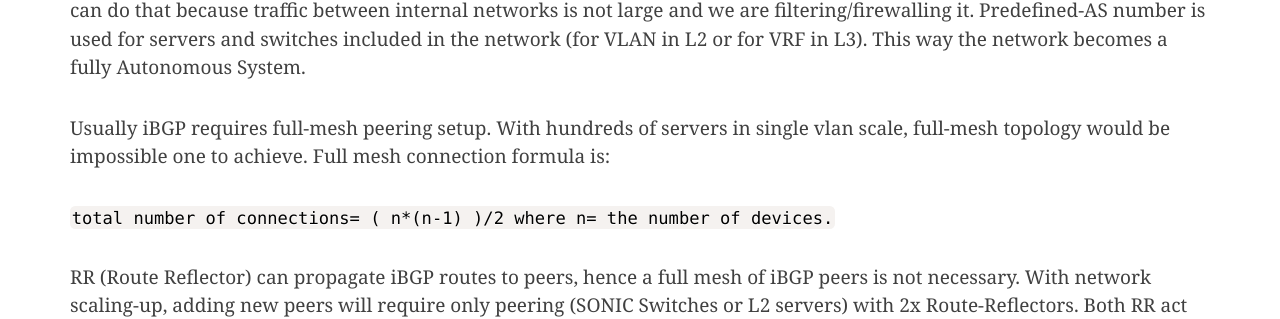
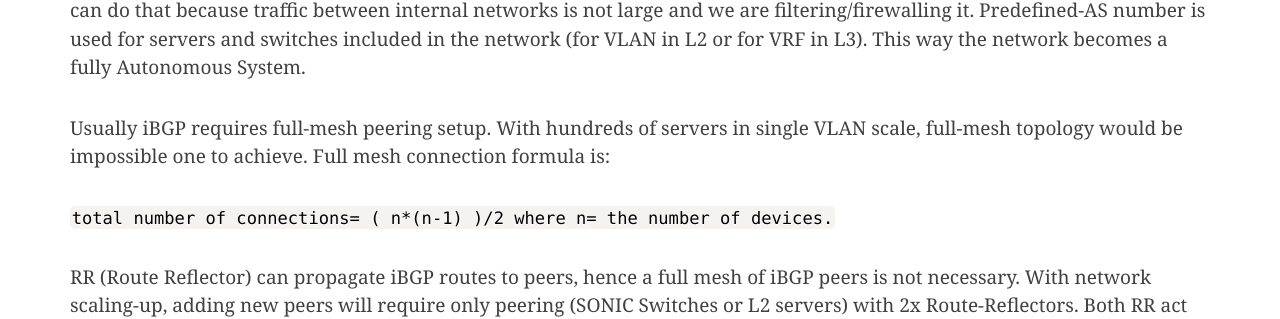
Before and after one commit to RTBHOUSE/techblog, a Jekyll site: the page built from _posts/2021-11-26-L2-EVPN-to-L3-concept-part3.markdown, in a window 1280 px wide and 900 px high, scrolled down 1958 px. Shown: the part 145-464 px from the top of the window. Built offline with Jekyll 4.4.1, drawn with Linux system fonts in a browser that asks for light colours; nearby versions of some CDN libraries; comment, search, counter and statistics services are not loaded.

Commit message:
Update 2021-11-26-L2-EVPN-to-L3-concept-part3.markdown

````diff
--- a/_posts/2021-11-26-L2-EVPN-to-L3-concept-part3.markdown
+++ b/_posts/2021-11-26-L2-EVPN-to-L3-concept-part3.markdown
@@ -30,7 +30,7 @@ For each old L2 vlan, we deploy a pair of route reflectors. This route reflector
 eBGP and iBGP. eBGP is used between autonomous systems. iBGP is used inside the autonomous systems.
 We chose to implement iBGP for VLAN (in L2) / VRF (L3) and eBGP for routing between those separated internal networks. We can do that because traffic between internal networks is not large and we are filtering/firewalling it. Predefined-AS number is used for servers and switches included in the network (for VLAN in L2 or for VRF in L3). This way the network becomes a fully Autonomous System.
 
-Usually iBGP requires full-mesh peering setup. With hundreds of servers in single vlan scale, full-mesh topology would be impossible one to achieve. Full mesh connection formula is:
+Usually iBGP requires full-mesh peering setup. With hundreds of servers in single VLAN scale, full-mesh topology would be impossible one to achieve. Full mesh connection formula is:
 
 ```total number of connections= ( n*(n-1) )/2 where n= the number of devices.```
 
````
